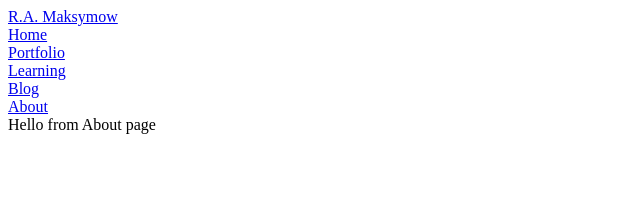
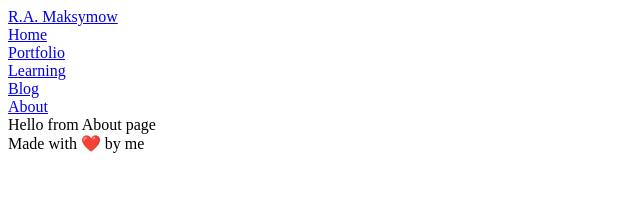
Before and after one commit to RobertMaksymow/MyPortfolio_v1, a React (Vite) app in the folder client/: page /about in a window 1280 px wide. Shown: the top 224 px of the page, without its empty margins (0-640 px from the left). Built offline with nearby package versions, Linux system fonts and the light colour scheme.

Commit message:
Footer component added

```diff
--- a/client/src/App.tsx
+++ b/client/src/App.tsx
@@ -7,6 +7,7 @@ import About from "./pages/About";
 import Navbar from "./components/Navbar";
 import Learning from "./pages/Learning";
 import Blog from "./pages/Blog";
+import Footer from "./components/Footer";
 // import Navbar from "./components/Navbar";
 
 function App() {
@@ -22,6 +23,7 @@ function App() {
           <Route path="/about" element={<About />} />
         </Routes>
       </main>
+      <Footer />
     </div>
   );
 }
--- /dev/null
+++ b/client/src/components/Footer.tsx
@@ -0,0 +1,7 @@
+import React from "react";
+
+const Footer = () => {
+  return <div>Made with ❤️ by me</div>;
+};
+
+export default Footer;
```
